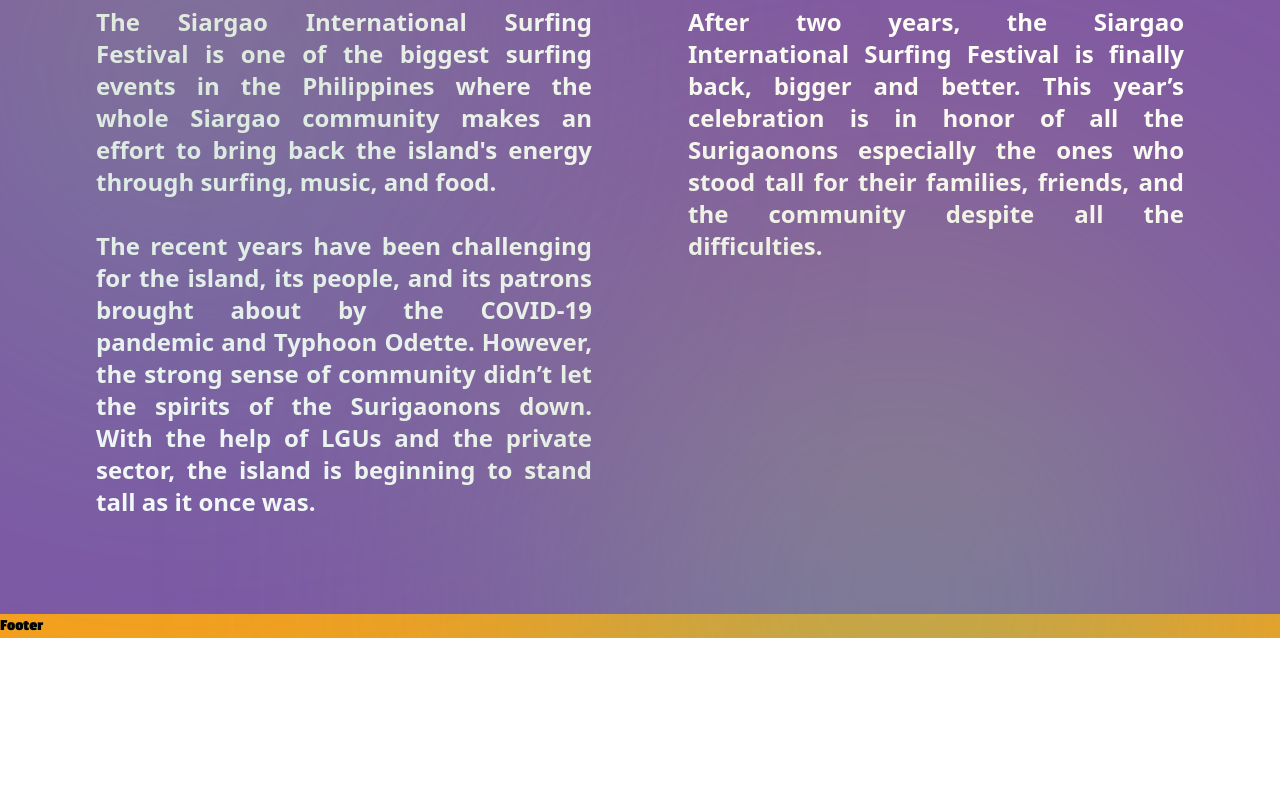
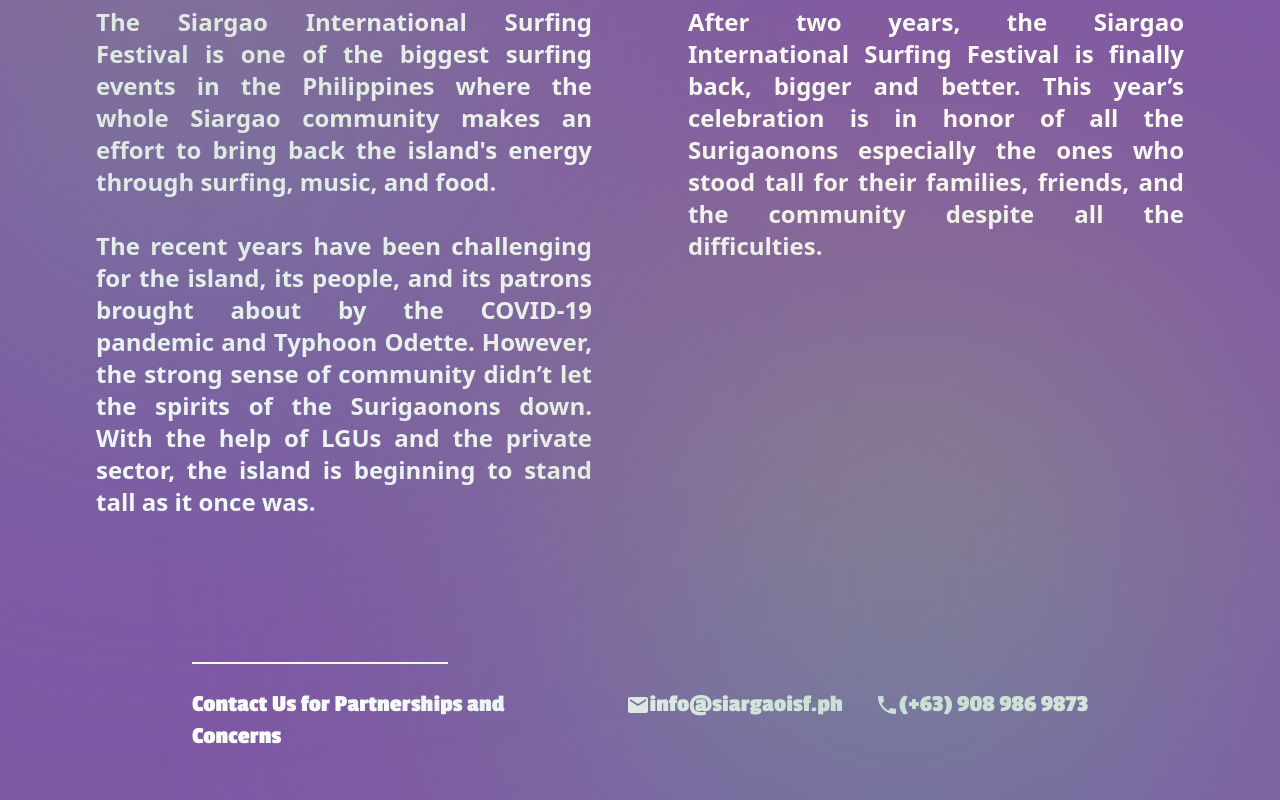
Before and after one commit to M00ose/webpage-siargao_v2, a Next.js app: page / in a window 1280 px wide. Shown: the part 1338-2138 px from the top of the page. Before the commit the page ends 1976 px from the top, so only its background shows below. Built offline with nearby package versions, Linux system fonts and the light colour scheme.

Commit message:
Initial commit

```diff
--- a/components/Footer.jsx
+++ b/components/Footer.jsx
@@ -1,8 +1,24 @@
-import React from 'react'
+'use client'
+import Email from '@mui/icons-material/Email';
+import Phone from '@mui/icons-material/Phone';
+
 
 const Footer = () => {
   return (
-    <div>Footer</div>
+    <div className='bg-brand-purple py-12 px-48 flex flex-col gap-6  '>
+      <div className='bg-white h-[2px] w-[20vw]'></div>
+      <div className='flex flex-row gap-8 text-white text-2xl'>
+        <div className='flex flex-1'>
+          <p>Contact Us for Partnerships and Concerns</p>
+        </div>
+        <div>
+          <a href="mailto:info@siargaoisf.ph"><Email className='hover:scale-125 hover:-translate-x-2'/>info@siargaoisf.ph</a>
+        </div>
+        <div>
+          <p><span><Phone /></span>(+63) 908 986 9873</p>
+        </div>
+      </div>
+    </div>
   )
 }
 
```
